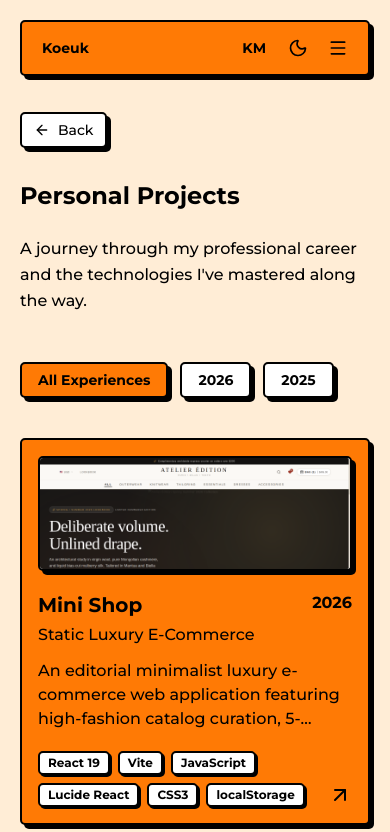
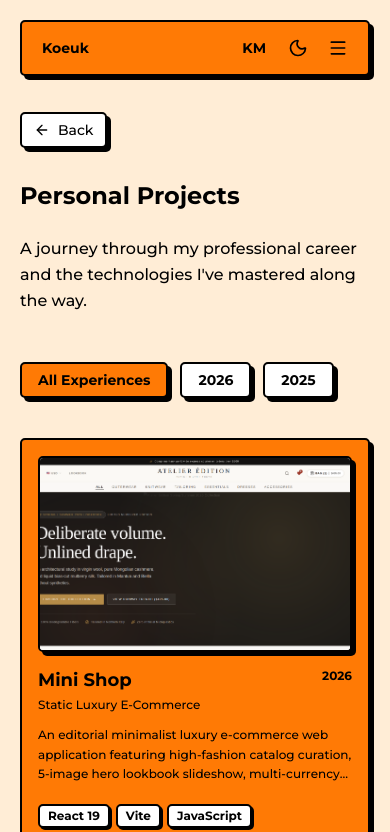
Before and after one commit to koeuk/Portfolio, a Next.js app: page /experience in a window 390 px wide. Shown: the top 832 px of the page. Built offline with nearby package versions, Linux system fonts and the light colour scheme.

Commit message:
refactor: redesign experience list layout with responsive grid and updated card styling

```diff
--- a/app/experience/ExperienceList.tsx
+++ b/app/experience/ExperienceList.tsx
@@ -45,40 +45,44 @@ export function ExperienceList() {
         ))}
       </div>
 
-      <div className="flex flex-col gap-6">
+      <div className="grid grid-cols-1 md:grid-cols-2 lg:grid-cols-3 gap-6">
         {shown.map(experience => (
           <Link
             key={experience.id}
             href={experience.path ?? `/experience/${experience.id}`}
-            className="neo neo-press reveal-on-scroll group block bg-main p-4 text-main-fg sm:p-5"
+            className="neo neo-press reveal-on-scroll group flex flex-col bg-main p-4 text-main-fg sm:p-5 h-full"
           >
             {experience.images?.[0] && (
-              <div className="neo mb-5 aspect-[71/26] overflow-hidden bg-bw">
+              <div className="neo mb-4 aspect-[16/10] overflow-hidden bg-bw">
                 <img
                   src={experience.images[0]}
                   alt={t(`experience.${experience.id}.role`)}
-                  className="h-full w-full object-cover object-top"
+                  className="h-full w-full object-cover object-top transition-transform duration-300 group-hover:scale-105"
                   loading="lazy"
                 />
               </div>
             )}
 
-            <div className="flex items-start justify-between gap-4">
-              <div>
-                <h2 className="font-heading text-xl sm:text-2xl">{t(`experience.${experience.id}.role`)}</h2>
-                <p className="mt-1">{t(`experience.${experience.id}.company`)}</p>
+            <div className="flex items-start justify-between gap-3">
+              <div className="min-w-0">
+                <h2 className="font-heading text-lg sm:text-xl leading-snug">{t(`experience.${experience.id}.role`)}</h2>
+                <p className="mt-1 text-xs sm:text-sm line-clamp-1">{t(`experience.${experience.id}.company`)}</p>
               </div>
-              <span className="flex-shrink-0 font-heading">{experience.period}</span>
+              <span className="flex-shrink-0 text-xs sm:text-sm font-heading">{experience.period}</span>
             </div>
 
-            <p className="mt-3 line-clamp-3">{t(`experience.${experience.id}.description`)}</p>
+            <p className="mt-3 line-clamp-3 text-xs sm:text-sm leading-relaxed flex-grow">
+              {t(`experience.${experience.id}.description`)}
+            </p>
 
-            <div className="mt-5 flex flex-wrap items-center gap-2">
+            <div className="mt-4 flex flex-wrap items-center gap-1.5 pt-1">
               {experience.technologies.map(technology => (
-                <Tag key={technology}>{technology}</Tag>
+                <Tag key={technology} className="px-2 py-0.5 text-xs">
+                  {technology}
+                </Tag>
               ))}
               <ArrowUpRight
-                className="ml-auto h-6 w-6 transition-transform group-hover:-translate-y-0.5 group-hover:translate-x-0.5"
+                className="ml-auto h-5 w-5 flex-shrink-0 transition-transform group-hover:-translate-y-0.5 group-hover:translate-x-0.5"
                 aria-hidden
               />
             </div>
--- a/app/experience/page.tsx
+++ b/app/experience/page.tsx
@@ -9,7 +9,7 @@ export const metadata: Metadata = {
 
 export default function ExperiencePage() {
   return (
-    <Container>
+    <Container wide className="max-w-6xl">
       <ExperienceList />
     </Container>
   )
```
